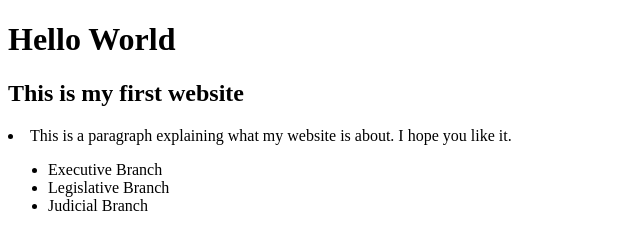
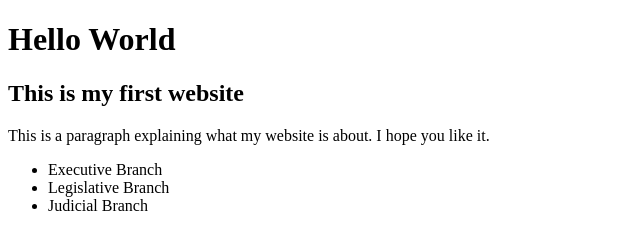
Before and after one commit to conorsanchez/conor-simple-website, a plain HTML site: page index.html in a window 1280 px wide. Shown: the top 233 px of the page, 0-640 px from the left. Drawn offline with Linux system fonts and the light colour scheme.

Commit message:
delete a bullet

```diff
--- a/index.html
+++ b/index.html
@@ -5,7 +5,7 @@
 <h1>Hello World</h1>
 <h2>This is my first website</h2>
 
-<p> <li>This is a paragraph explaining what my website is about. I hope you like it. </li></p>
+<p> This is a paragraph explaining what my website is about. I hope you like it. </p>
 
 <ul>
 	<li>Executive Branch</li>
```
